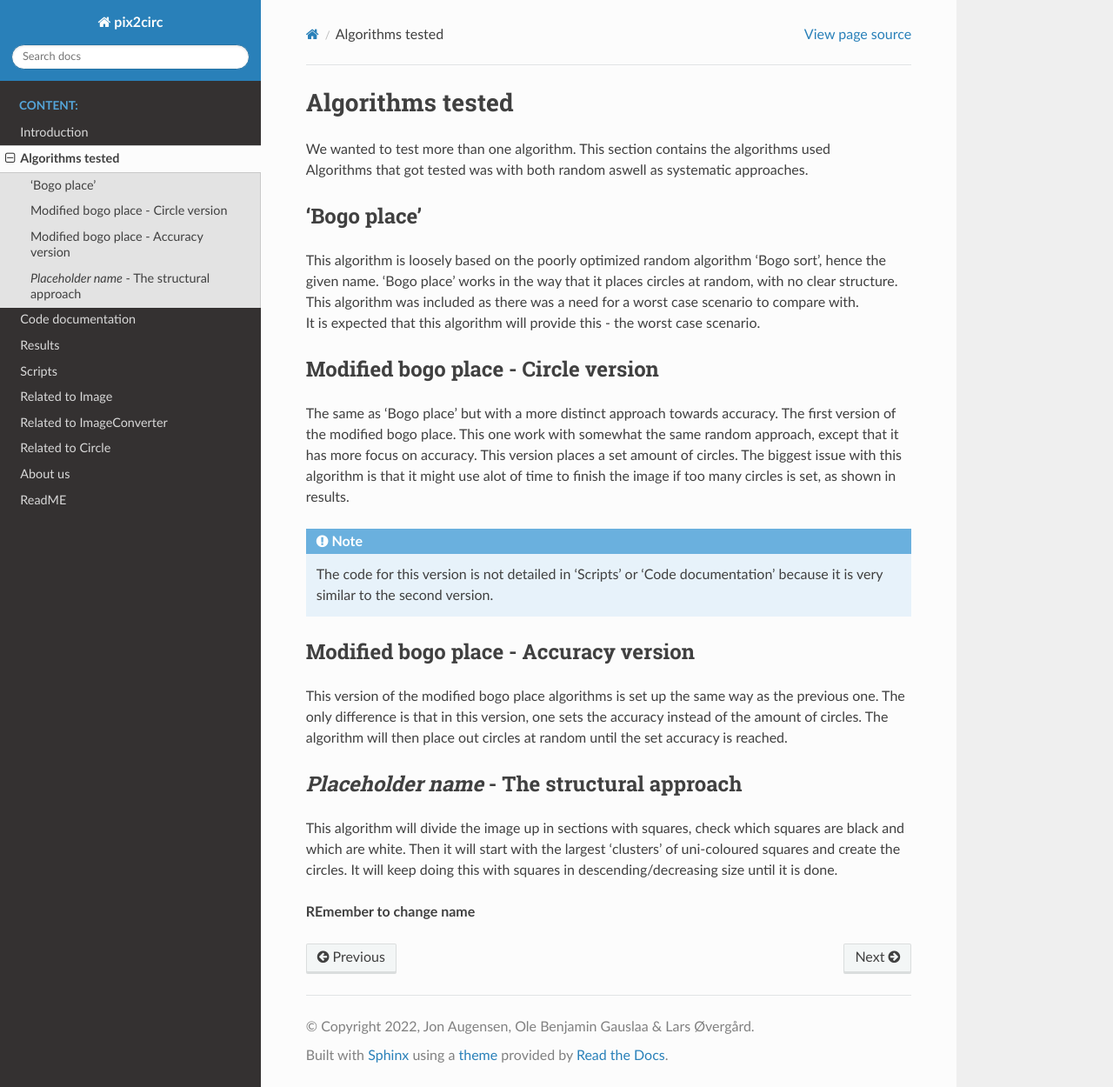
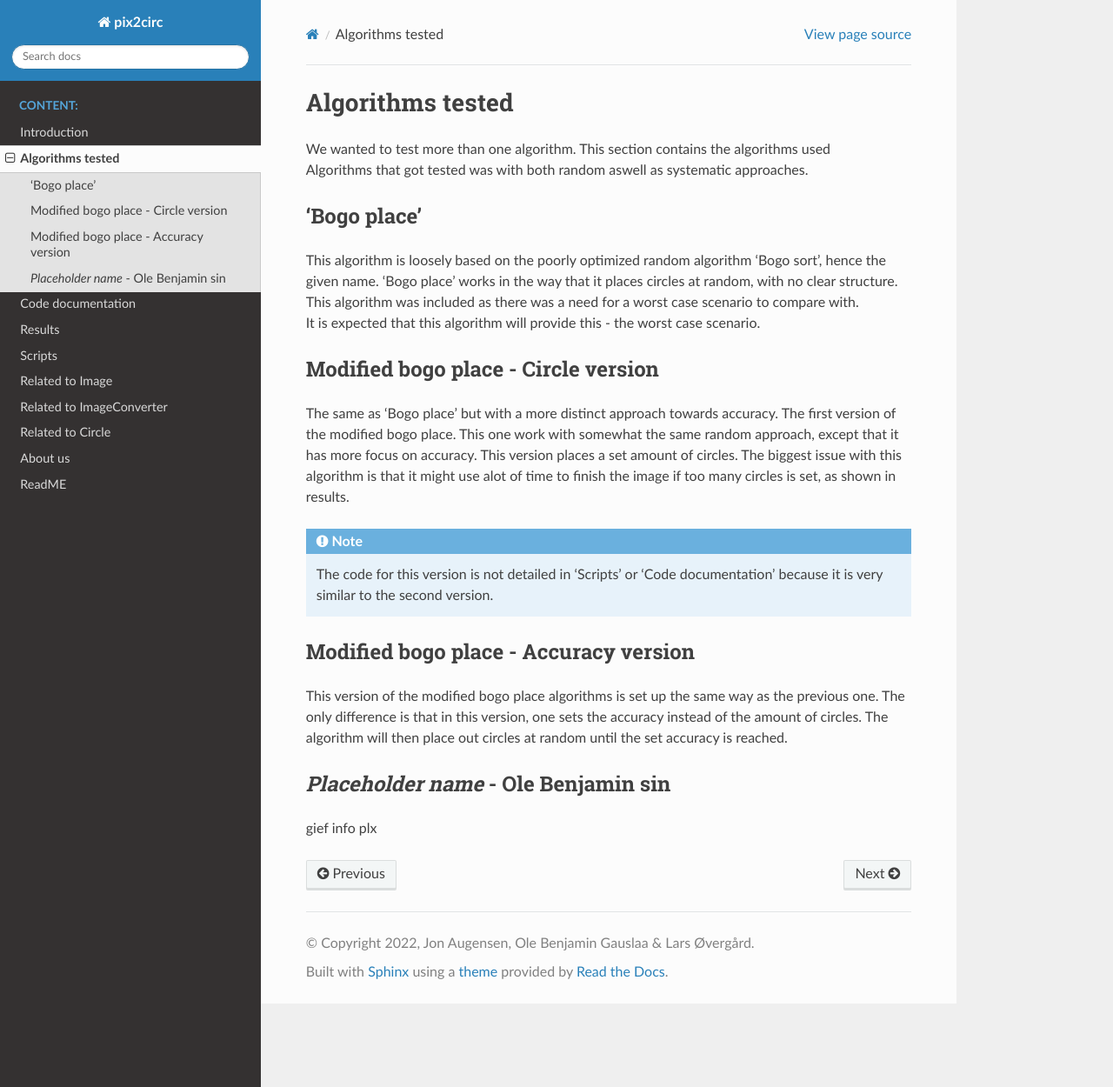
Before and after one commit to ubergard/pix2circ, a Sphinx documentation site: the page built from docs/algorithms.rst, in a window 1280 px wide and 1250 px high. Shown: the whole window at 87% size. Built offline with Sphinx 7.4.7 and the Read the Docs theme 2.0.0, drawn with Linux system fonts in a browser that asks for light colours.

Commit message:
Docs: adding gif, results nearly done, lack 1 algorithm

```diff
--- a/docs/algorithms.rst
+++ b/docs/algorithms.rst
@@ -29,13 +29,10 @@ This version of the modified bogo place algorithms is set up the same way as the
 that in this version, one sets the accuracy instead of the amount of circles. The algorithm will then place out circles at random
 until the set accuracy is reached.
 
-*Placeholder name* - The structural approach
+*Placeholder name* - Ole Benjamin sin
 -------------------------------------------------
-This algorithm will divide the image up in sections with squares, check which squares are black and which are
-white. Then it will start with the largest 'clusters' of uni-coloured squares and create the circles.
-It will keep doing this with squares in descending/decreasing size until it is done.
+gief info plx
 
-**REmember to change name**
 
 .. |br| raw:: html
 
--- a/docs/index.rst
+++ b/docs/index.rst
@@ -5,6 +5,7 @@
 
 Pixels to circles - Documentation by group 23
 =========================================================
+.. image:: images/kfcgif.gif
 
 .. toctree::
    :maxdepth: 2
```
Also changed, not shown: docs/results.rst (+11 -4 lines).
